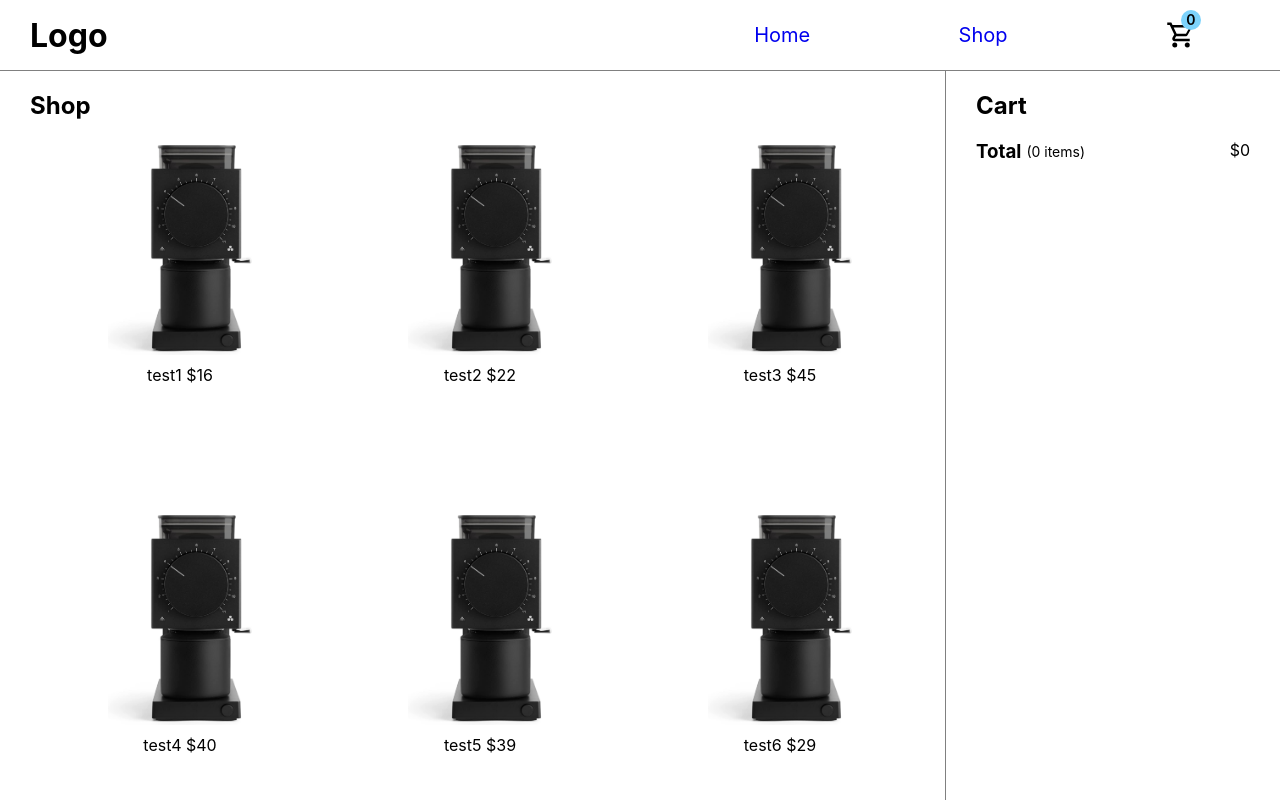
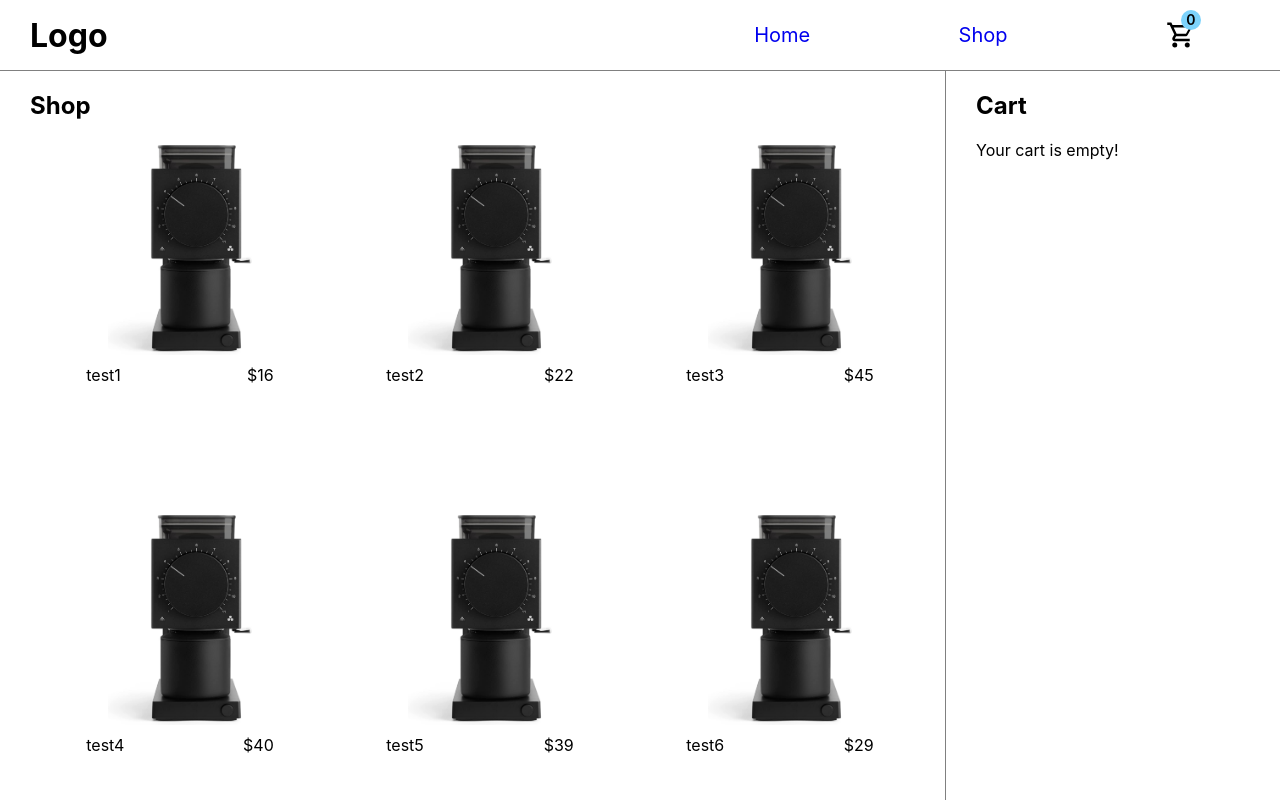
Before and after one commit to anthony-roncal/shopping-cart, a React (Create React App) app: page /shop in a window 1280 px wide. Shown: the top 800 px of the page. Built offline with nearby package versions, Linux system fonts and the light colour scheme.

Commit message:
separate item name and price

```diff
--- a/src/components/Cart.js
+++ b/src/components/Cart.js
@@ -21,11 +21,16 @@ const Cart = ({ cartItems, cartQuantity }) => {
                 })}
             </div>
             <div className='cart-info'>
-                <div>
-                    <h3>Total</h3>
-                    <p className='total-quantity'>({cartQuantity} items)</p>
-                </div>
-                <p>${cartTotal}</p>
+                {(cartQuantity > 0) ?
+                    <>
+                        <div>
+                            <h3>Total</h3>
+                            <p className='total-quantity'>({cartQuantity} items)</p>
+                        </div>
+                        <p>${cartTotal}</p>
+                    </>
+                    : <p>Your cart is empty!</p>
+                }
             </div>
         </div>
     );
--- a/src/components/Item.js
+++ b/src/components/Item.js
@@ -38,7 +38,10 @@ const Item = ({ item, addToCart }) => {
         <div className='item'>
             <img src={fellowOde} alt='img' />
             <div className="item-info">
-                <p className='item-name'>{item.name} ${item.price}</p>
+                <div className='item-name'>
+                    <p>{item.name}</p>
+                    <p>${item.price}</p>
+                </div>
                 <form className='item-form'>
                     <div className="quantity">
                         <button type='button' onClick={handleClickDecrement}>-</button>
--- a/src/styles/Cart.css
+++ b/src/styles/Cart.css
@@ -44,6 +44,7 @@
     display: grid;
     grid-template-columns: 1fr 80px;
     grid-template-rows: 1fr 1fr 2fr;
+    align-items: center;
 }
 
 .cart-item-info > label {
--- a/src/styles/Shop.css
+++ b/src/styles/Shop.css
@@ -34,10 +34,14 @@ h2 {
     flex-direction: column;
     flex-grow: 1;
     justify-content: space-between;
+    align-items: center;
 }
 
-.item-info > p {
+.item-name {
+    display: flex;
+    justify-content: space-between;
     text-align: center;
+    width: 75%;
 }
 
 .item-form {
```
